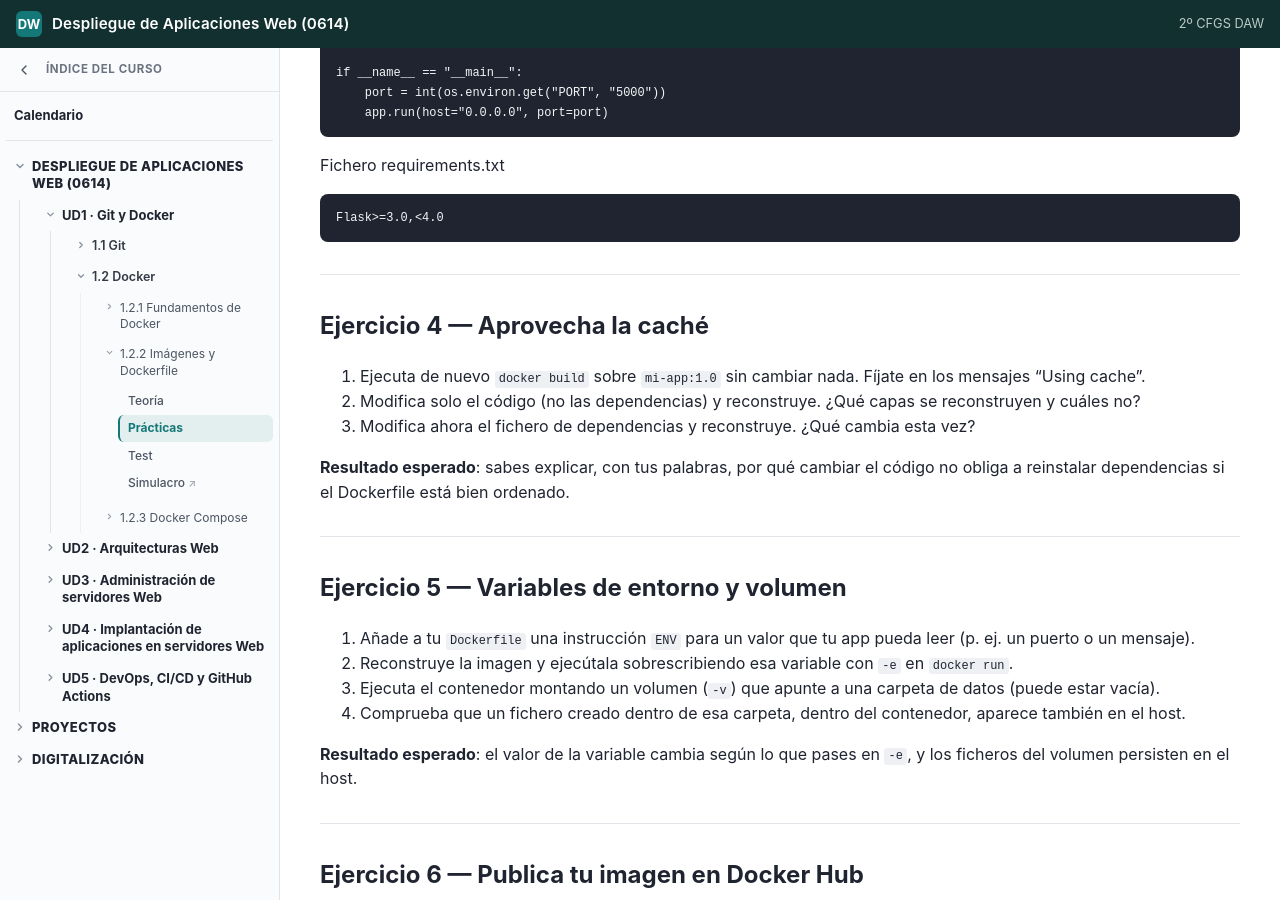
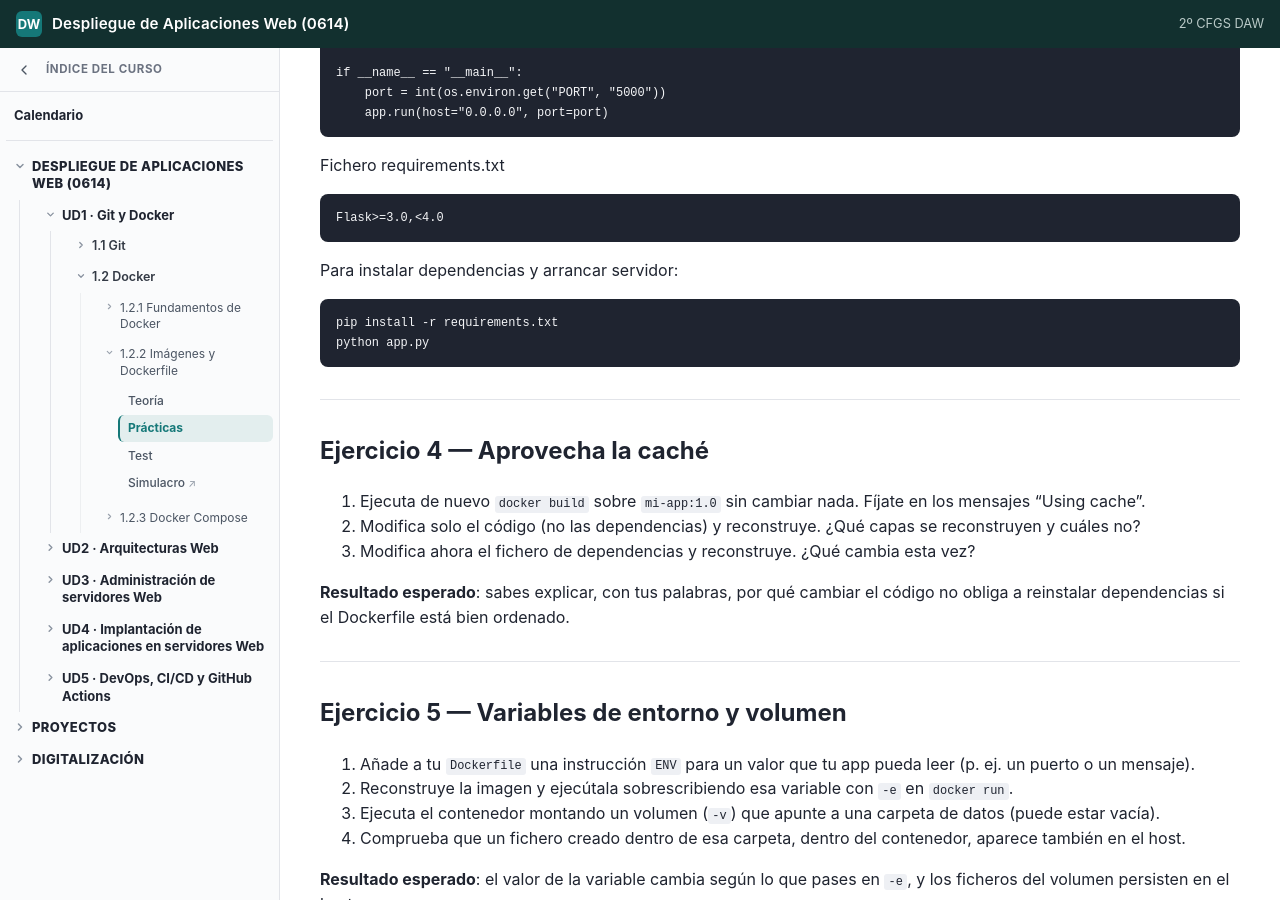
Before and after one commit to jpaniorte/2daw-daw-2627, a Jekyll site: the page built from UD1/1.2 Docker/1.2.2 Docker parte 2/docker_2_practicas.md, in a window 1280 px wide and 900 px high, scrolled down 1731 px. Built offline with Jekyll 4.4.1, drawn with Linux system fonts in a browser that asks for light colours.

Commit message:
Update ejercicio 3

````diff
--- a/UD1/1.2 Docker/1.2.2 Docker parte 2/docker_2_practicas.md
+++ b/UD1/1.2 Docker/1.2.2 Docker parte 2/docker_2_practicas.md
@@ -89,6 +89,11 @@ Fichero requirements.txt
 Flask>=3.0,<4.0
 ```
 
+Para instalar dependencias y arrancar servidor:
+```bash
+pip install -r requirements.txt
+python app.py
+```
 
 ---
 
````
